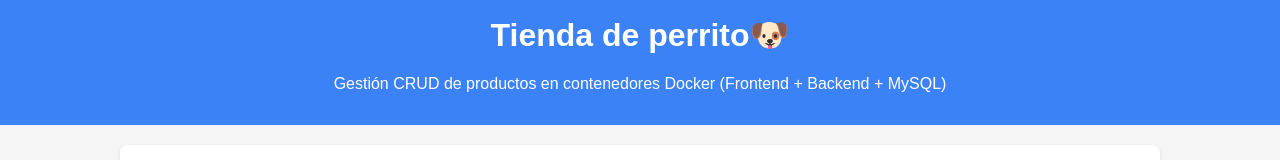
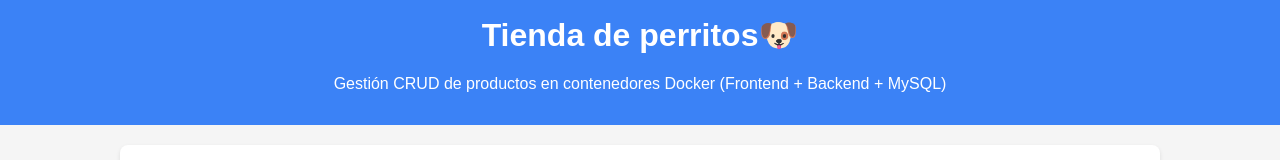
Before and after one commit to LukMezac/tienda-perritos-devops, a plain HTML site: page frontend/index.html in a window 1280 px wide. Shown: the top 160 px of the page. Drawn offline with Linux system fonts and the light colour scheme; no server answers.

Commit message:
Cambios frontend

```diff
--- a/frontend/index.html
+++ b/frontend/index.html
@@ -94,7 +94,7 @@
 </head>
 <body>
   <header>
-    <h1>Tienda de perrito🐶</h1>
+    <h1>Tienda de perritos🐶</h1>
     <p>Gestión CRUD de productos en contenedores Docker (Frontend + Backend + MySQL)</p>
   </header>
   <main>
```
